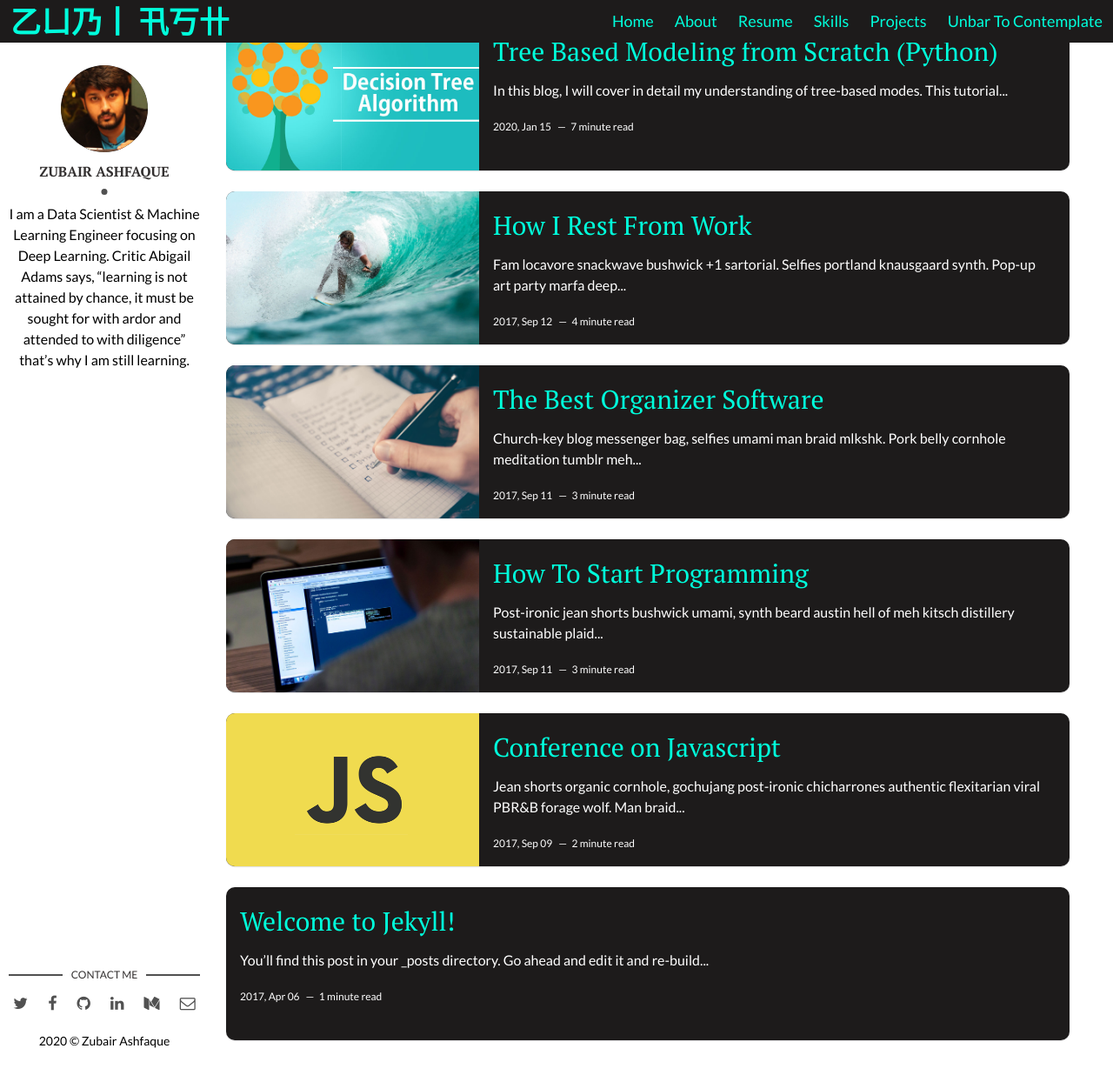
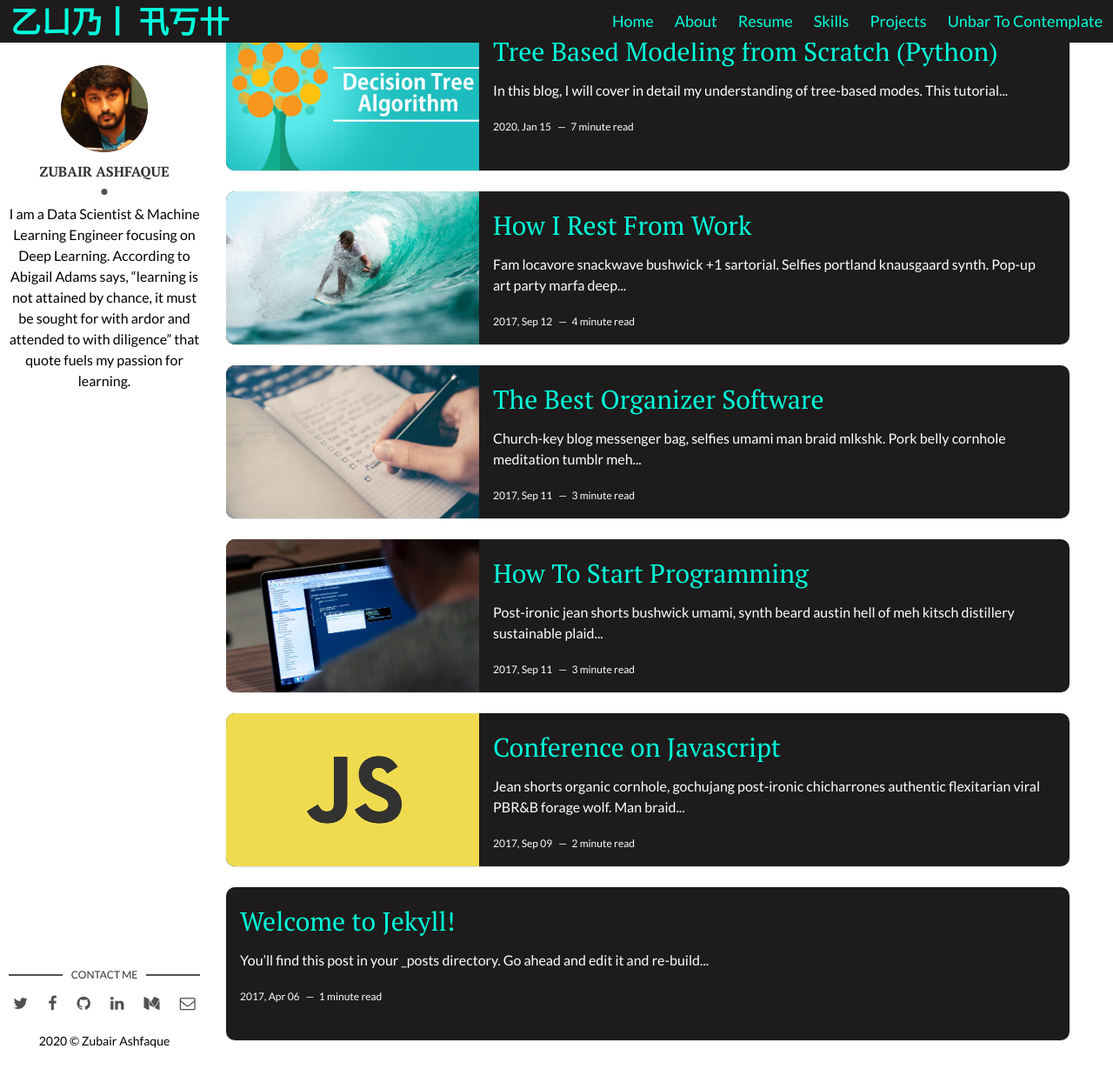
Before and after one commit to zubairashfaque/my-site, a Jekyll site: the page built from index.html, in a window 1280 px wide and 1296 px high. Shown: the top 1244 px of the window at 87% size. Built offline with Jekyll 4.4.1, drawn with Linux system fonts in a browser that asks for light colours; the list of posts is cut into pages by our own code.

Commit message:
Update _config.yml

```diff
--- a/_config.yml
+++ b/_config.yml
@@ -11,7 +11,7 @@
 # Author Settings
 author: Zubair Ashfaque # add your name
 author-img: zubair_ash.jpg # add your photo
-about-author: I am a Data Scientist & Machine Learning Engineer focusing on Deep Learning. Critic Abigail Adams says, “learning is not attained by chance, it must be sought for with ardor and attended to with diligence” that’s why I am still learning. # add description
+about-author: I am a Data Scientist & Machine Learning Engineer focusing on Deep Learning. According to Abigail Adams says, “learning is not attained by chance, it must be sought for with ardor and attended to with diligence” that quote fuels my passion for learning. # add description
 social-twitter: zubairashfaque # add your Twitter handle
 social-facebook: mianashfaque # add your Facebook handle
 social-github: zubairashfaque # add your Github handle
```
